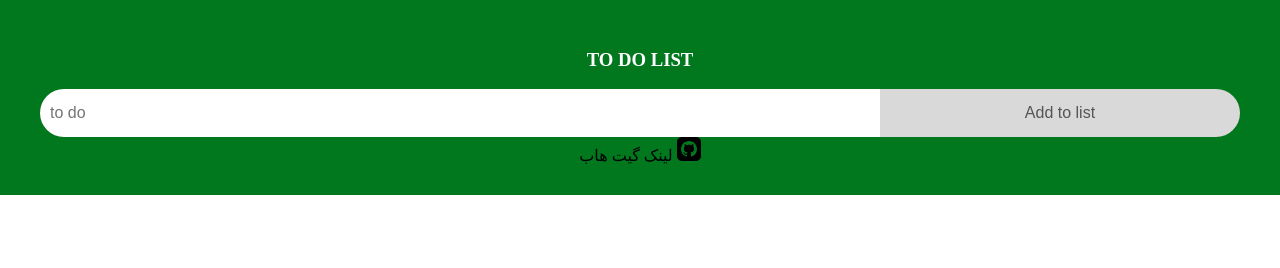
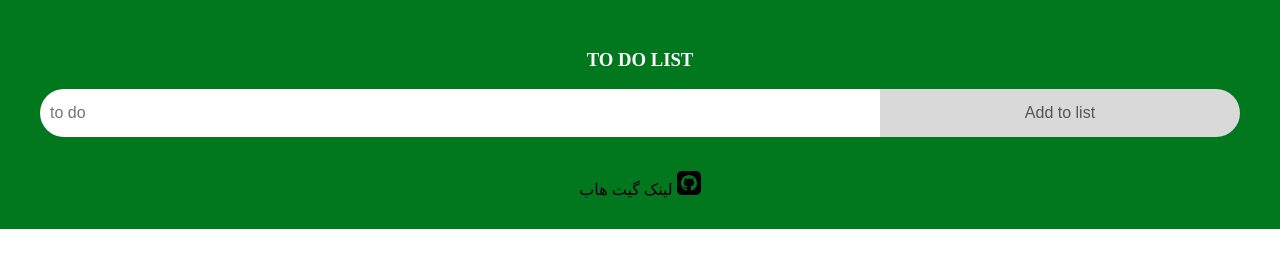
Before and after one commit to mostafa-akrami/vuejs-todo-list, a plain HTML site: page index.html in a window 1280 px wide. Drawn offline with nearby package versions, Linux system fonts and the light colour scheme.

Commit message:
third commit of todo list

```diff
--- a/index.html
+++ b/index.html
@@ -13,8 +13,9 @@
             <h1>TO DO LIST</h1>
             <input type="text" placeholder="to do" v-model.trim="input" @keydown.enter="addToDo">
             <button class="addBtn" @click="addToDo">Add to list</button>
+            <section style="margin-top: 100px;"></section>
             <a href="https://github.com/mostafa-akrami/vuejs-todo-list" target="_blank"
-                style="margin-top: 20px; color: #000; text-decoration: none;">
+                style="color: #000; text-decoration: none;">
                 لینک گیت هاب
                 <svg xmlns="http://www.w3.org/2000/svg" width="24" height="24" viewBox="0 0 24 24">
                     <path
```
